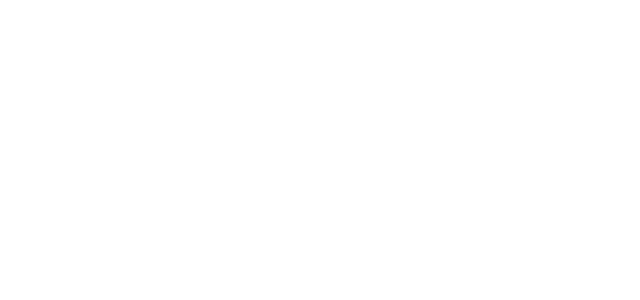
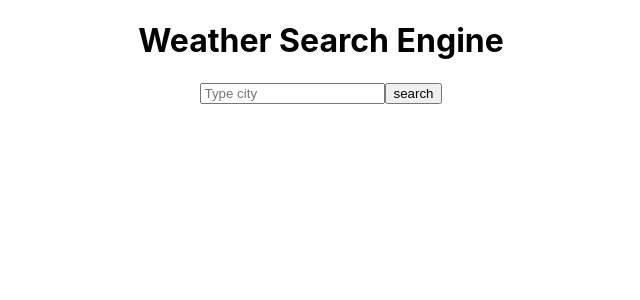
Before and after one commit to Yunis-wanji/weather-react, a React (Create React App) app: page / in a window 1280 px wide. Shown: the top 300 px of the page, without its empty margins (319-959 px from the left). Built offline with nearby package versions, Linux system fonts and the light colour scheme.

Commit message:
moved weather component

```diff
--- a/src/App.js
+++ b/src/App.js
@@ -1,10 +1,10 @@
+import './App.css';
 import Weather from './Weather';
-import './App.css';
 
 function App() {
   return (
     <div className="App">
-      <Weather/>
+   <Weather/>
     </div>
   );
 }
--- a/src/Weather.js
+++ b/src/Weather.js
@@ -1,9 +1,17 @@
 export default function Weather(){
+
+    function handleSubmit(event){
+        event.preventDefault()
+        alert("I am Nairobi")
+    }
+
+    return(
     <div className="Weather">
         <h1>Weather Search Engine</h1>
-      <form>
+      <form onSubmit={handleSubmit}>
         <input type="search" placeholder="Type city"/>
         <input type="submit" value="search"/>
         </form>
     </div>
+    );
 }
```
